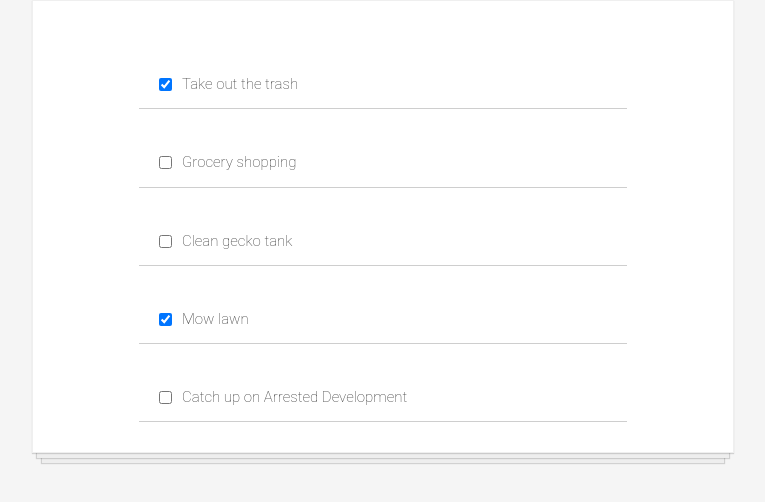
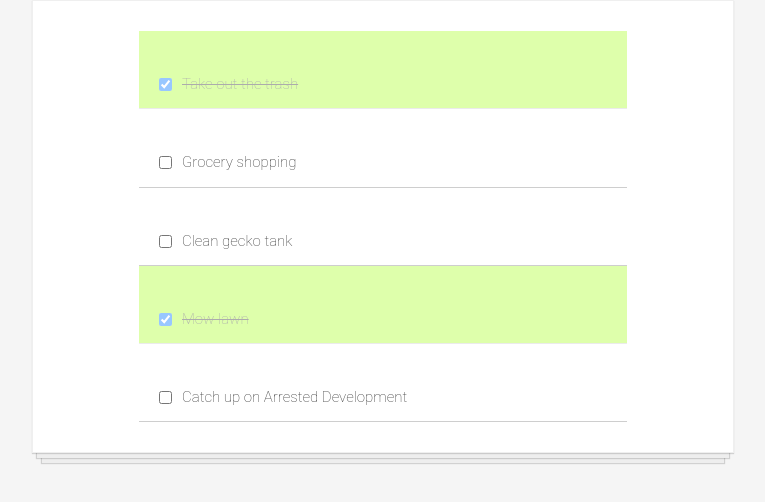
Before and after one commit to WebDevBrum/Scrimming, a React app in the folder Module11-React/Learn-React/React-todo-app/: page / in a window 1280 px wide. Shown: the whole page, without its empty margins (257-1022 px from the left). Built offline with nearby package versions, Linux system fonts and the light colour scheme.

Commit message:
completed my todo app version

```diff
--- a/Module11-React/Learn-React/React-todo-app/TodoItem.js
+++ b/Module11-React/Learn-React/React-todo-app/TodoItem.js
@@ -6,7 +6,7 @@ import React from "react"
 
 function TodoItem(props) {
     return (
-        <div className="todo-item">
+        <div className= {props.item.completed ? "todo-item-complete" : "todo-item"}>
             <input
                 type="checkbox"
                 checked={props.item.completed}
--- a/Module11-React/Learn-React/React-todo-app/style.css
+++ b/Module11-React/Learn-React/React-todo-app/style.css
@@ -37,6 +37,22 @@ body {
     color: #333333;
 }
 
+.todo-item-complete {
+    display: flex;
+    justify-content: flex-start;
+    align-items: center;
+    padding: 30px 20px 0;
+    width: 70%;
+    border-bottom: 1px solid #cecece;
+    font-family: Roboto, sans-serif;
+    font-weight: 100;
+    font-size: 15px;
+    color: #333333;
+    text-decoration: line-through;
+    background-color: greenyellow;
+    opacity: 40%;
+}
+
 input[type=checkbox] {
     margin-right: 10px;
     font-size: 30px;
```
Also changed, not shown: readme-images/todoapp.jpeg (added).
